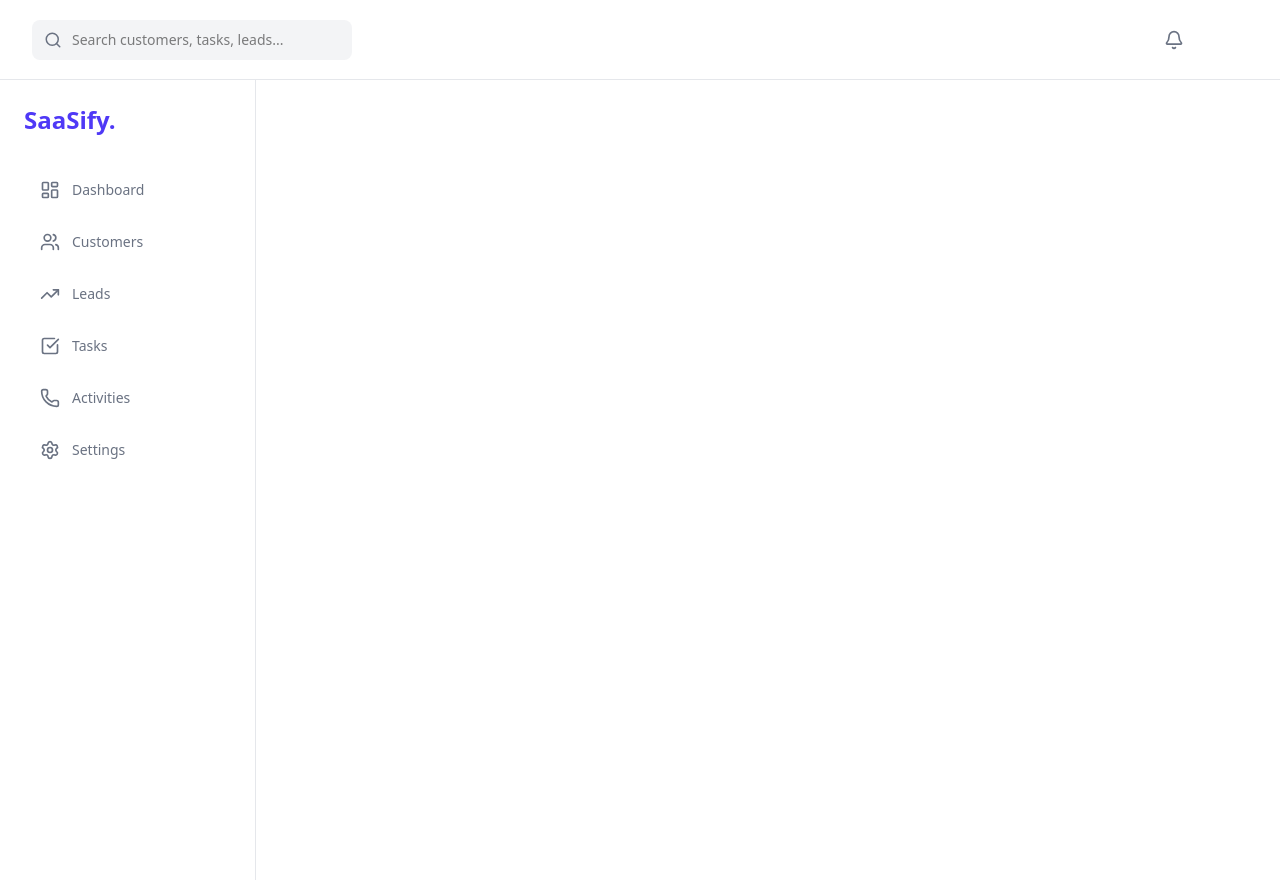
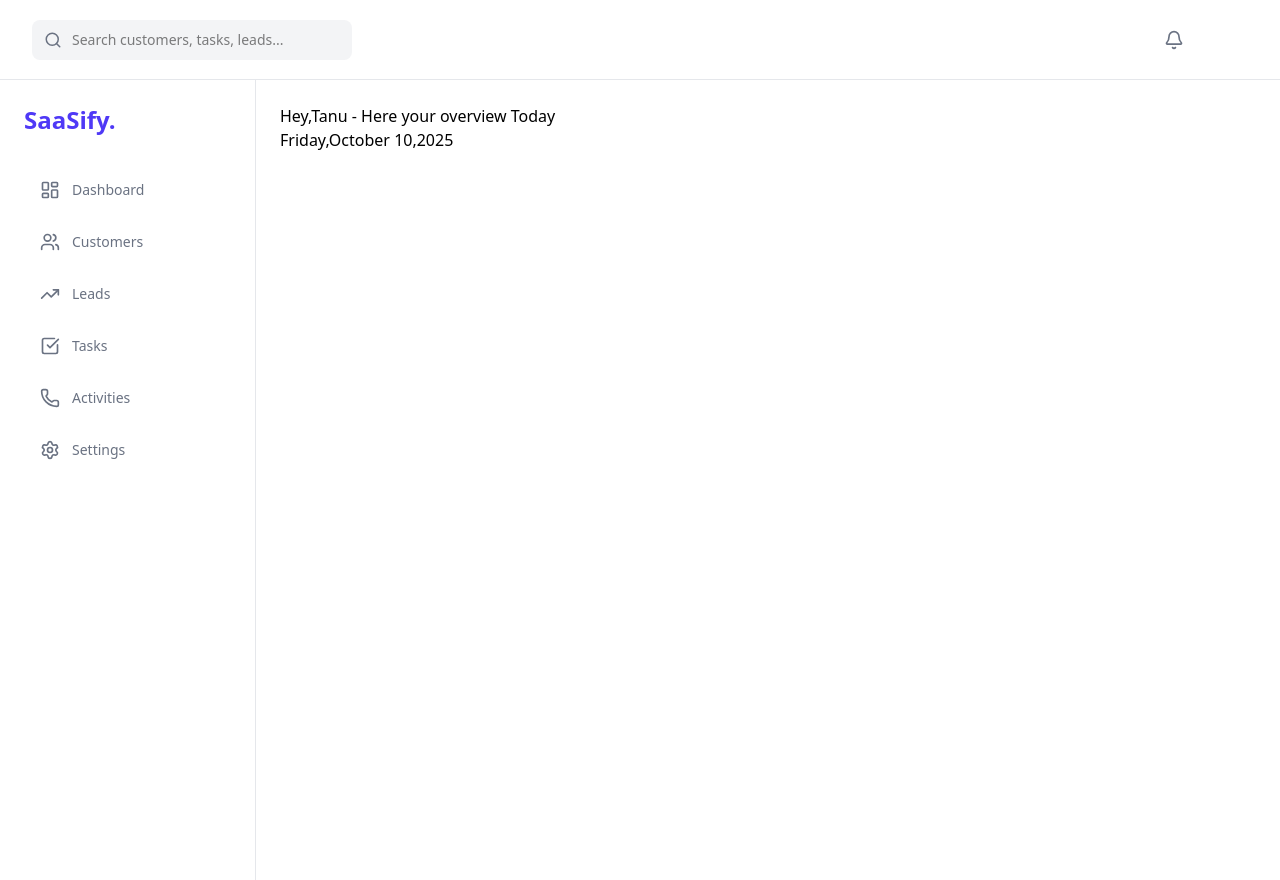
Before and after one commit to Tanujeet/CRM, a Next.js app: page /dashboard in a window 1280 px wide. Built offline with nearby package versions, Linux system fonts and the light colour scheme; no server answers.

Commit message:
Added : Minor Changes

```diff
--- a/app/dashboard/page.tsx
+++ b/app/dashboard/page.tsx
@@ -1,7 +1,16 @@
 import Navbar from "@/components/navbar";
 
 const Page = () => {
-  return <main></main>;
+  return (
+    <main>
+      <section>
+        <header>
+          <h1 className="text-">Hey,Tanu - Here your overview Today</h1>
+          <p>Friday,October 10,2025</p>
+        </header>
+      </section>
+    </main>
+  );
 };
 
 export default Page;
```
